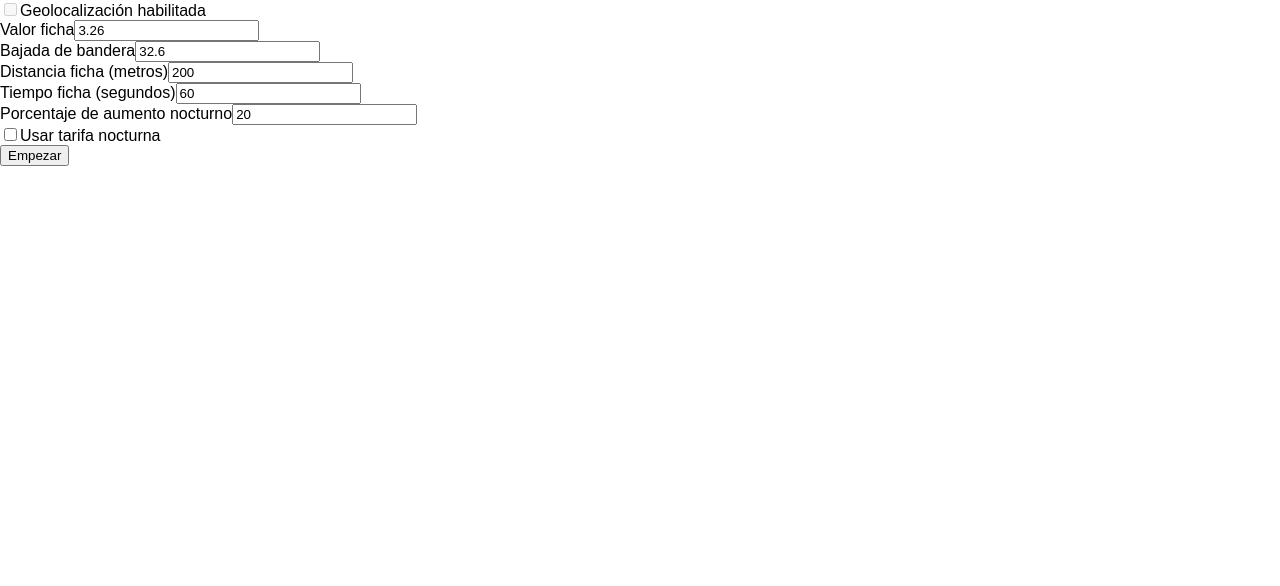
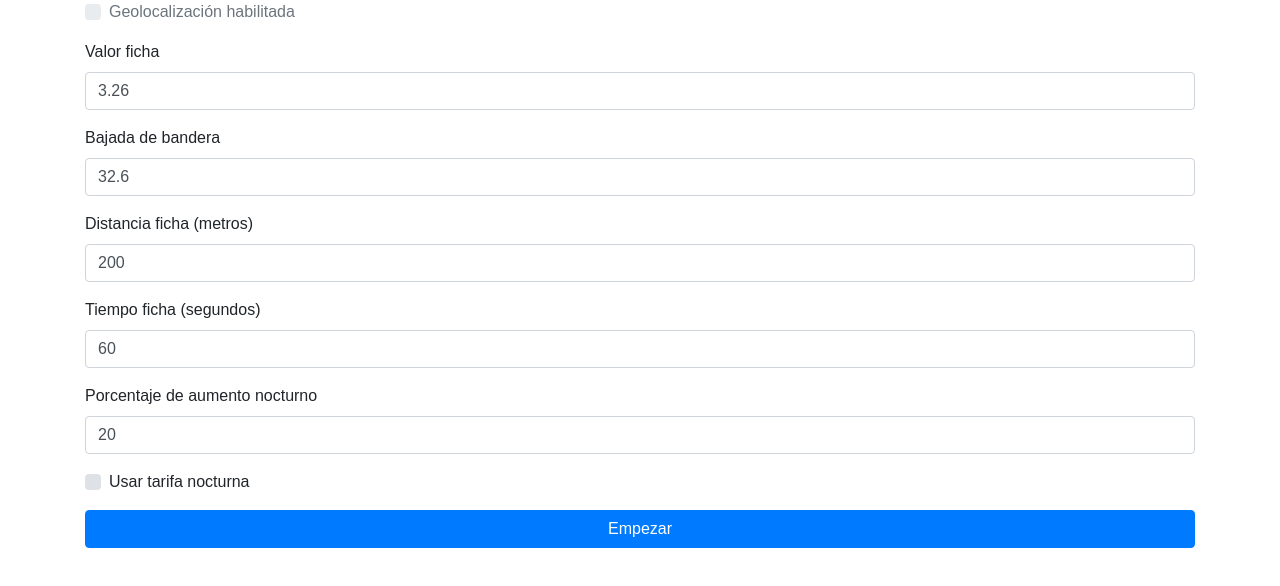
Before and after one commit to seppo0010/taximetro, a React (Create React App) app: page / in a window 1280 px wide. Shown: the top 586 px of the page. Built offline with nearby package versions, Linux system fonts and the light colour scheme.

Commit message:
added bootstrap 4

```diff
--- a/public/index.html
+++ b/public/index.html
@@ -10,15 +10,7 @@
     -->
     <link rel="manifest" href="%PUBLIC_URL%/manifest.json">
     <link rel="shortcut icon" href="%PUBLIC_URL%/favicon.ico">
-    <!--
-      Notice the use of %PUBLIC_URL% in the tags above.
-      It will be replaced with the URL of the `public` folder during the build.
-      Only files inside the `public` folder can be referenced from the HTML.
-
-      Unlike "/favicon.ico" or "favicon.ico", "%PUBLIC_URL%/favicon.ico" will
-      work correctly both with client-side routing and a non-root public URL.
-      Learn how to configure a non-root public URL by running `npm run build`.
-    -->
+    <link rel="stylesheet" href="https://stackpath.bootstrapcdn.com/bootstrap/4.1.1/css/bootstrap.min.css" integrity="sha384-WskhaSGFgHYWDcbwN70/dfYBj47jz9qbsMId/iRN3ewGhXQFZCSftd1LZCfmhktB" crossorigin="anonymous">
     <title>Taximetro</title>
   </head>
   <body>
--- a/src/Prepare.js
+++ b/src/Prepare.js
@@ -36,37 +36,57 @@ export default class Prepare extends Component {
       geolocationEnabled, geolocationError
     } = this.state
     return (
-      <div>
-        <label onClick={() => geolocationEnabled || this.enableGeolocation()}>
-          <input type="checkbox" checked={geolocationEnabled} disabled={true} />Geolocalización habilitada
+      <div class="container">
+      <div class="form-group">
+        <div class="custom-control custom-checkbox">
+        <input class="custom-control-input" id="geolocation" type="checkbox" checked={geolocationEnabled} disabled={true} />
+        <label class="custom-control-label" for="geolocation" onClick={() => geolocationEnabled || this.enableGeolocation()}>
+          Geolocalización habilitada
           {"geolocation" in navigator || "Tu navegador no soporta geolocalización"}
           {geolocationError}
         </label>
-        <label>
+        </div>
+      </div>
+      <div class="form-group">
+        <label for="tick-amount">
           Valor ficha
-          <input name="tick-amount" type="number" value={tickAmount} onChange={(event) => this.setState({tickAmount: event.target.value})} min="0" step="0.01" />
         </label>
-        <label>
+          <input class="form-control" id="tick-amount" name="tick-amount" type="number" value={tickAmount} onChange={(event) => this.setState({tickAmount: event.target.value})} min="0" step="0.01" />
+      </div>
+      <div class="form-group">
+        <label for="initial-amount">
           Bajada de bandera
-          <input name="initial-amount" type="number" value={initialAmount} onChange={(event) => this.setState({initialAmount: event.target.value})} min="0" step="0.01" />
         </label>
-        <label>
+          <input class="form-control" id="initial-amount" name="initial-amount" type="number" value={initialAmount} onChange={(event) => this.setState({initialAmount: event.target.value})} min="0" step="0.01" />
+      </div>
+      <div class="form-group">
+        <label for="tick-distance">
           Distancia ficha (metros)
-          <input name="tick-distance" type="number" value={tickDistance} onChange={(event) => this.setState({tickDistance: event.target.value})} min="1" step="1" />
         </label>
-        <label>
+          <input class="form-control" id="tick-distance" name="tick-distance" type="number" value={tickDistance} onChange={(event) => this.setState({tickDistance: event.target.value})} min="1" step="1" />
+      </div>
+      <div class="form-group">
+        <label for="tick-time">
           Tiempo ficha (segundos)
-          <input name="tick-time" type="number" min="1" step="1" value={tickTime} onChange={(event) => this.setState({tickTime: event.target.value})} />
         </label>
-        <label>
+          <input class="form-control" id="tick-time" name="tick-time" type="number" min="1" step="1" value={tickTime} onChange={(event) => this.setState({tickTime: event.target.value})} />
+      </div>
+      <div class="form-group">
+        <label for="night-increase">
           Porcentaje de aumento nocturno
-          <input name="night-increase" type="number" value={nightIncrease} onChange={(event) => this.setState({nightIncrease: event.target.value})} min="0" />
         </label>
-        <label>
-          <input type="checkbox" name="is-night" value={isNight} onChange={(event) => this.setState({isNight: event.target.checked})} />
+          <input class="form-control" id="night-increase" name="night-increase" type="number" value={nightIncrease} onChange={(event) => this.setState({nightIncrease: event.target.value})} min="0" />
+      </div>
+      <div class="form-group">
+        <div class="custom-control custom-checkbox">
+          <input class="custom-control-input" id="is-night" type="checkbox" name="is-night" value={isNight} onChange={(event) => this.setState({isNight: event.target.checked})} />
+        <label class="custom-control-label" for="is-night">
           Usar tarifa nocturna
         </label>
-        <button onClick={() => geolocationEnabled && this.props.onStart({
+        </div>
+      </div>
+      <div class="form-group">
+        <button class="btn btn-primary btn-block" onClick={() => geolocationEnabled && this.props.onStart({
           tickAmount: parseFloat(tickAmount),
           initialAmount: parseFloat(initialAmount),
           tickDistance: parseInt(tickDistance, 10),
@@ -75,6 +95,7 @@ export default class Prepare extends Component {
           isNight: isNight,
         })}>Empezar</button>
       </div>
+      </div>
     );
   }
 }
```
